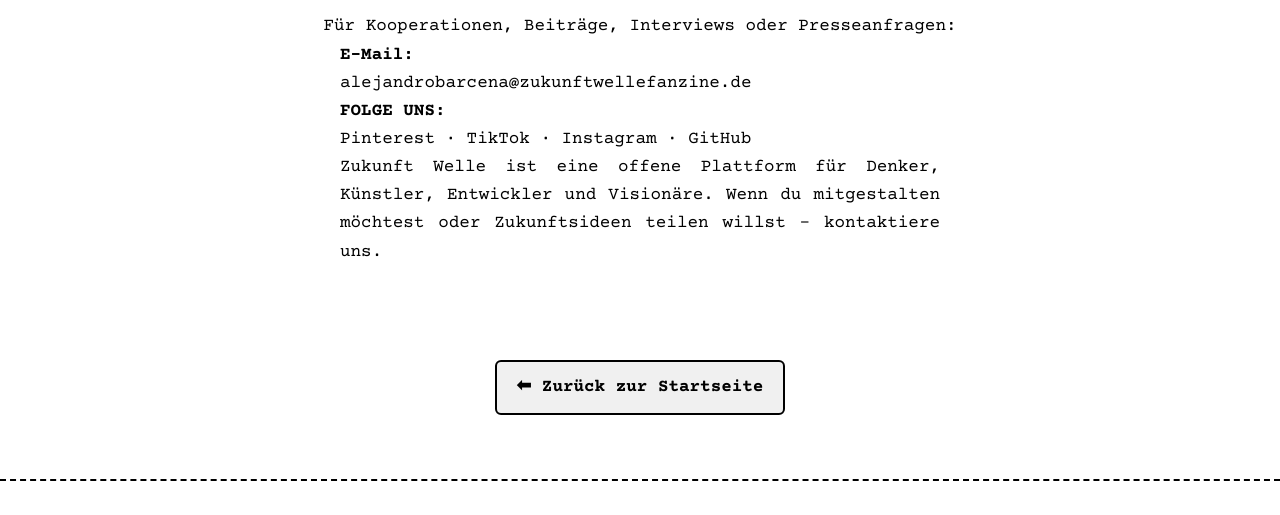
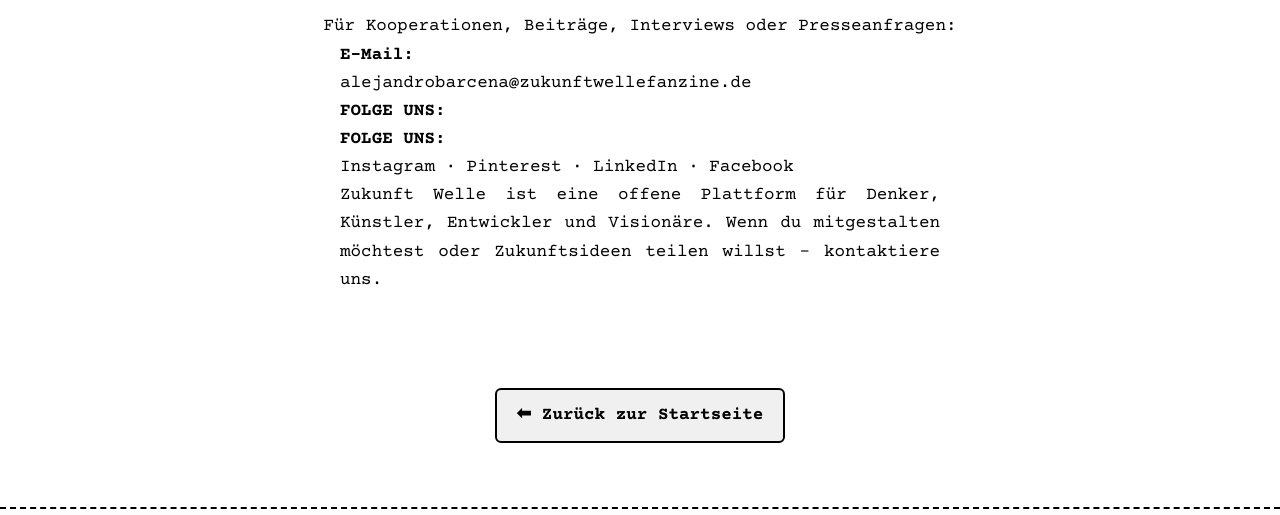
Before and after one commit to alejandrabarcena/zukunftwellefanzine, a website: page kontakt.html in a window 1280 px wide. Shown: the part 255-770 px from the top of the page. Drawn offline with nearby package versions, Linux system fonts and the light colour scheme.

Commit message:
add changes

```diff
--- a/css/styles.css
+++ b/css/styles.css
@@ -1,6 +1,15 @@
 /* ===========================
    ZUKUNFT WELLE – STYLE BASE
    =========================== */
+
+/* ---- COLORES BASE ---- */
+:root {
+  --main-bg: #fff;
+  --main-fg: #000;
+  --highlight: #cee218;
+  --accent: #f319ac;
+  --shadow: rgba(0, 0, 0, 0.1);
+}
 
 /* ---- TIPOGRAFÍA GLOBAL ---- */
 body {
@@ -20,6 +29,7 @@ a {
   font-size: 1.1rem; /* Aumento del tamaño de los enlaces */
 }
 a:hover {
+  color: var(--highlight);
   text-decoration: underline;
 }
 
@@ -95,6 +105,7 @@ header {
   font-size: 2.2rem; /* Aumento de tamaño para mayor impacto */
   font-weight: bold;
   font-family: "Special Elite", cursive;
+  color: var(--main-fg);
 }
 
 .hero-subtitle {
@@ -102,6 +113,7 @@ header {
   font-style: italic;
   margin-top: 5px;
   font-family: "Courier Prime", monospace;
+  color: #444;
 }
 
 /* ---- TITULOS DE SECCIÓN ---- */
@@ -153,6 +165,7 @@ header {
   margin-bottom: 5px;
   font-family: "Courier Prime", monospace;
   font-weight: bold;
+  color: var(--highlight);
 }
 
 .card-title {
@@ -196,6 +209,7 @@ header {
   letter-spacing: 1px;
 }
 
+/* ---- PÁRRAFOS ---- */
 .article-content p,
 .featured p {
   font-family: "Courier Prime", monospace;
@@ -209,12 +223,15 @@ header {
   border-top: 4px solid black; /* Mismo grosor de línea */
   padding: 30px 20px;
   font-size: 0.9rem;
+  background: #fdfdfd;
+  color: #666;
 }
 
 .footer p {
   margin: 5px 0;
 }
 
+/* ---- UTILIDADES ---- */
 .typewriter-title {
   font-family: "Special Elite", cursive;
 }
--- a/kontakt.html
+++ b/kontakt.html
@@ -41,7 +41,24 @@
 
         <p>
           <strong>FOLGE UNS:</strong><br />
-          Pinterest · TikTok · Instagram · GitHub
+          <p>
+            <strong>FOLGE UNS:</strong><br />
+            <a href="https://www.instagram.com/zukunftwellefanzine/" target="_blank"
+              >Instagram</a
+            >
+            ·
+            <a href="https://mx.pinterest.com/zukunftwellefanzine/" target="_blank"
+              >Pinterest</a
+            >
+            ·
+            <a href="https://www.linkedin.com/in/indigobarcena/" target="_blank"
+              >LinkedIn</a
+            >
+            ·
+            <a href="https://www.facebook.com/zukunftwellefanzine" target="_blank"
+              >Facebook</a
+            >
+          </p>
         </p>
 
         <p>
```
Also changed, not shown: index.html (+6 -4 lines).
